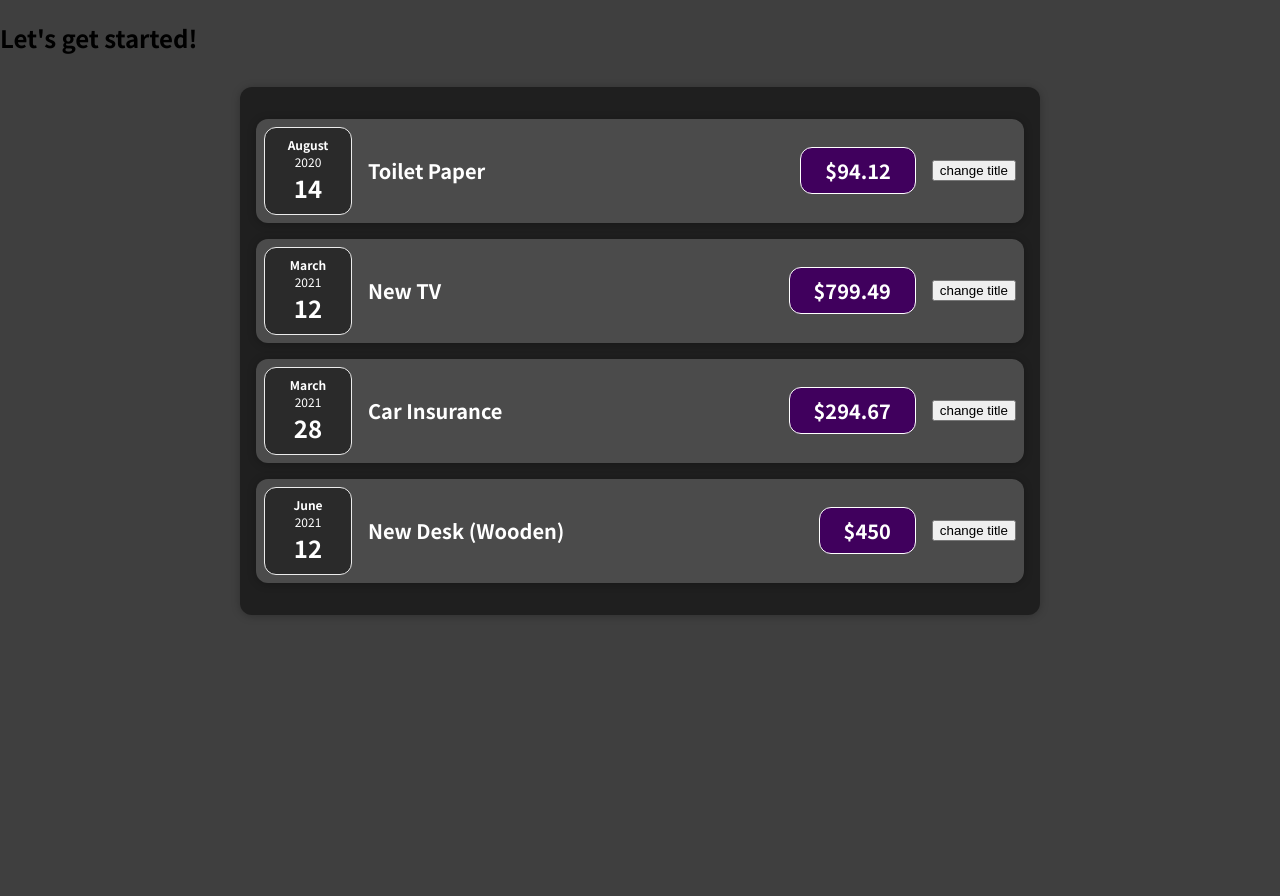
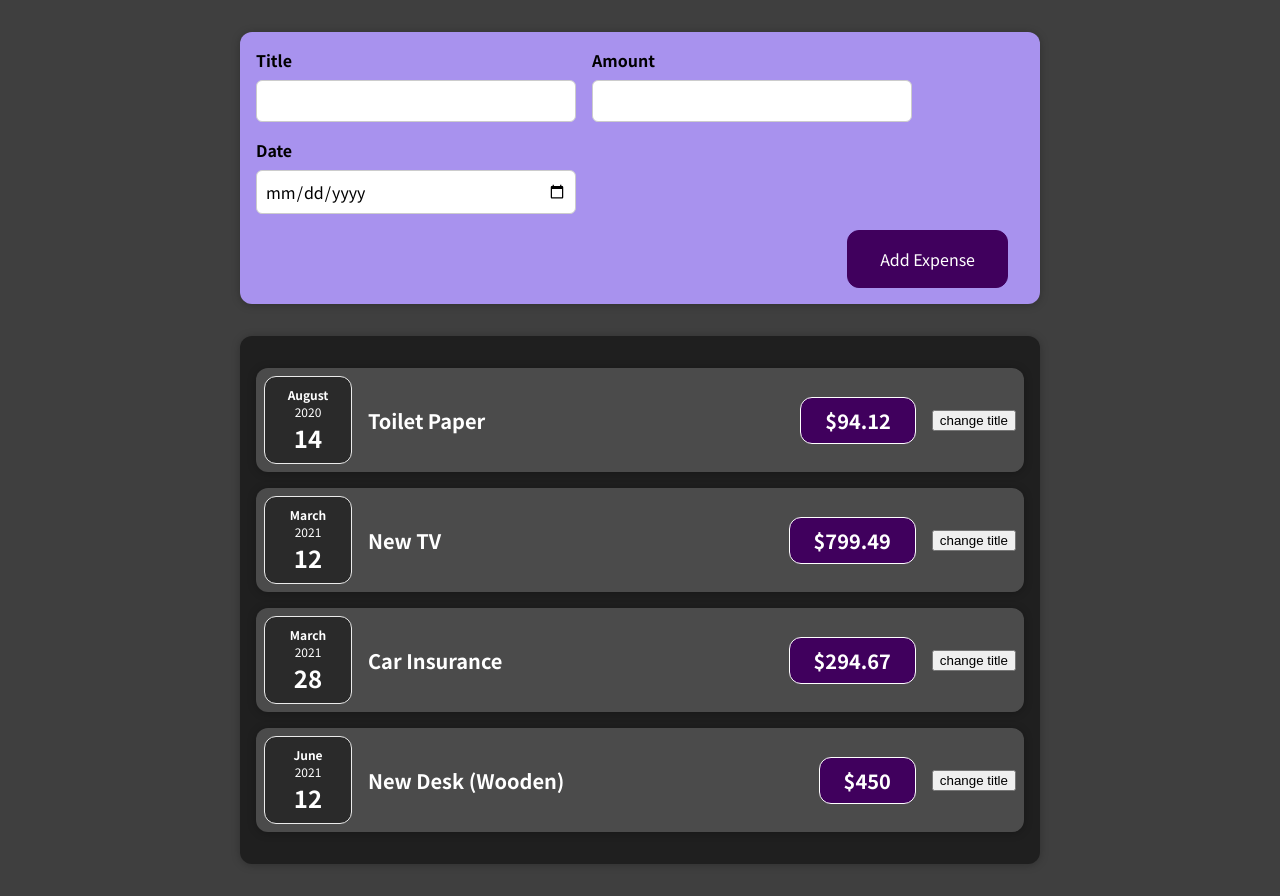
Before and after one commit to kjm541006/udemy, a React (Create React App) app in the folder react/01-starting-setup/: page / in a window 1280 px wide. Before the commit the page ends 800 px from the top, so only its background shows below. Built offline with nearby package versions, Linux system fonts and the light colour scheme.

Commit message:
useState 사용해 새 지출 컴포넌트 추가

```diff
--- a/react/01-starting-setup/src/App.js
+++ b/react/01-starting-setup/src/App.js
@@ -1,4 +1,5 @@
 import Expenses from "./components/Expenses/Expenses";
+import NewExpense from "./components/NewExpense/NewExpense";
 function App() {
   const expenses = [
     {
@@ -23,7 +24,7 @@
   ];
   return (
     <div>
-      <h2>Let's get started!</h2>
+      <NewExpense />
       <Expenses data={expenses} />
     </div>
   );
--- /dev/null
+++ b/react/01-starting-setup/src/components/NewExpense/ExpenseForm.css
@@ -0,0 +1,26 @@
+.new-expense__controls {
+  display: flex;
+  flex-wrap: wrap;
+  gap: 1rem;
+  margin-bottom: 1rem;
+  text-align: left;
+}
+
+.new-expense__control label {
+  font-weight: bold;
+  margin-bottom: 0.5rem;
+  display: block;
+}
+
+.new-expense__control input {
+  font: inherit;
+  padding: 0.5rem;
+  border-radius: 6px;
+  border: 1px solid #ccc;
+  width: 20rem;
+  max-width: 100%;
+}
+
+.new-expense__actions {
+  text-align: right;
+}
--- /dev/null
+++ b/react/01-starting-setup/src/components/NewExpense/ExpenseForm.js
@@ -0,0 +1,40 @@
+import React, { useState } from "react";
+import "./ExpenseForm.css";
+
+export default function ExpenseForm() {
+  const [enteredTitle, setEnteredTitle] = useState("");
+  const [enteredAmount, setEnteredAmount] = useState("");
+  const [enteredDate, setEnteredDate] = useState("");
+  const handleTitleChange = (e) => {
+    setEnteredTitle(e.target.value);
+  };
+
+  const handleAmountChange = (e) => {
+    setEnteredAmount(e.target.value);
+  };
+
+  const handleDateChange = (e) => {
+    setEnteredDate(e.target.value);
+  };
+  return (
+    <form>
+      <div className="new-expense__controls">
+        <div className="new-expense__control">
+          <label>Title</label>
+          <input type="text" onChange={handleTitleChange} />
+        </div>
+        <div className="new-expense__control">
+          <label>Amount</label>
+          <input type="number" min="0.01" step="0.01" onChange={handleAmountChange} />
+        </div>
+        <div className="new-expense__control">
+          <label>Date</label>
+          <input type="date" min="2019-01-01" max="2022-12-31" onChange={handleDateChange} />
+        </div>
+      </div>
+      <div className="new-expense__actions">
+        <button type="submit">Add Expense</button>
+      </div>
+    </form>
+  );
+}
--- /dev/null
+++ b/react/01-starting-setup/src/components/NewExpense/NewExpense.css
@@ -0,0 +1,38 @@
+.new-expense {
+  background-color: #a892ee;
+  padding: 1rem;
+  margin: 2rem auto;
+  width: 50rem;
+  max-width: 95%;
+  border-radius: 12px;
+  text-align: center;
+  box-shadow: 0 1px 8px rgba(0, 0, 0, 0.25);
+}
+
+.new-expense button {
+  font: inherit;
+  cursor: pointer;
+  padding: 1rem 2rem;
+  border: 1px solid #40005d;
+  background-color: #40005d;
+  color: white;
+  border-radius: 12px;
+  margin-right: 1rem;
+}
+
+.new-expense button:hover,
+.new-expense button:active {
+  background-color: #510674;
+  border-color: #510674;
+}
+
+.new-expense button.alternative {
+  color: #220131;
+  border-color: transparent;
+  background-color: transparent;
+}
+
+.new-expense button.alternative:hover,
+.new-expense button.alternative:active {
+  background-color: #ddb3f8;
+}
--- /dev/null
+++ b/react/01-starting-setup/src/components/NewExpense/NewExpense.js
@@ -0,0 +1,11 @@
+import React from "react";
+import ExpenseForm from "./ExpenseForm";
+import "./NewExpense.css";
+
+export default function NewExpense() {
+  return (
+    <div className="new-expense">
+      <ExpenseForm />
+    </div>
+  );
+}
```
Also changed, not shown: 1 other file (tests, documents, lock files or other folders).
